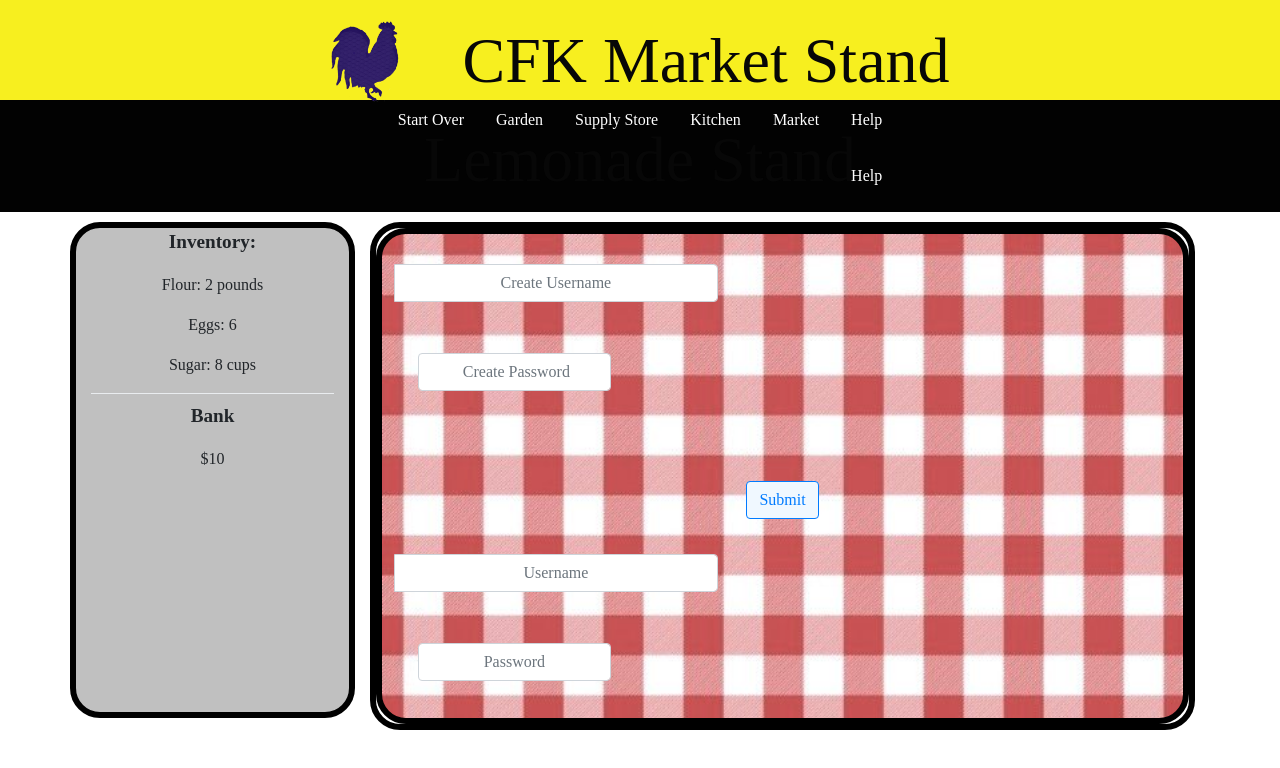
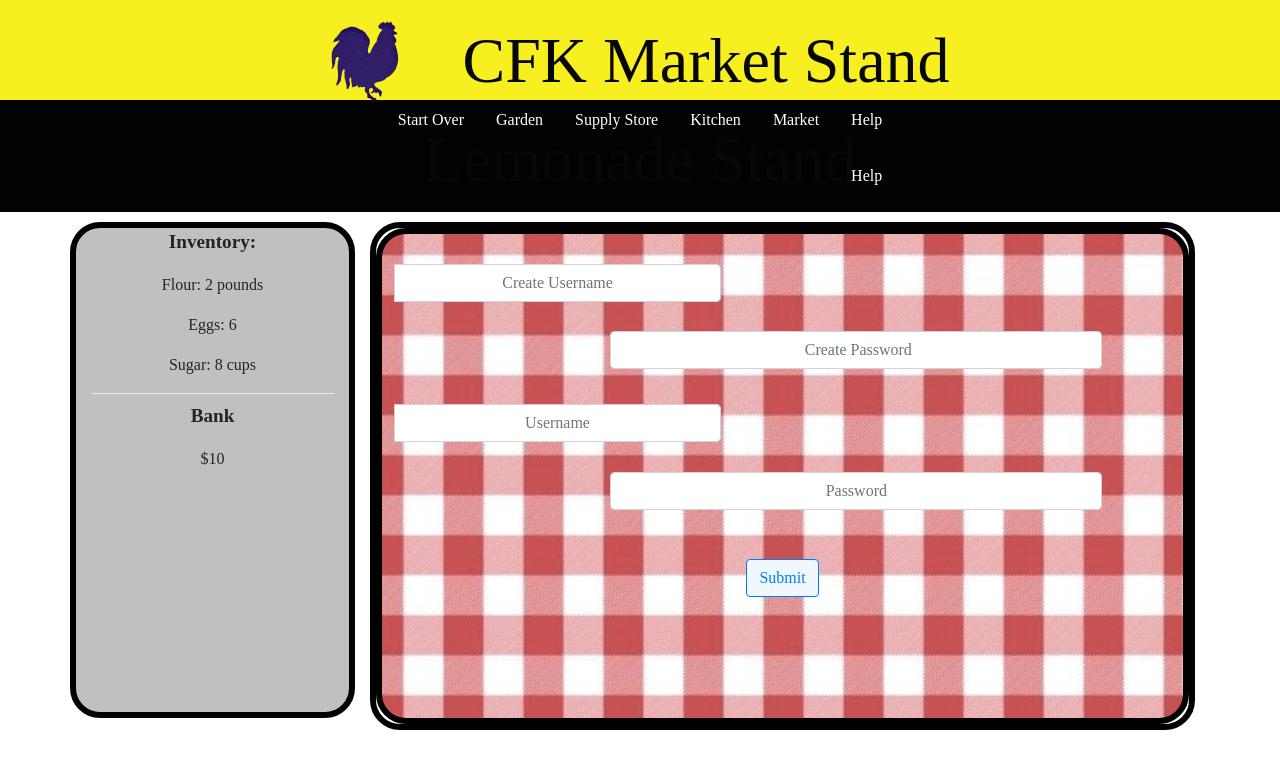
Before and after one commit to Lemonade-kids/lemonade, a React (Create React App) app in the folder client/: page / in a window 1280 px wide. Shown: the top 768 px of the page. Built offline with nearby package versions, Linux system fonts and the light colour scheme; a web font is replaced by a local one.

Commit message:
show/hide

```diff
--- a/client/src/components/LogIn.js
+++ b/client/src/components/LogIn.js
@@ -15,20 +15,35 @@ class LogIn extends Component {
 
     // This binding is necessary to make `this` work in the callback
     this.handleClick = this.handleClick.bind(this);
+    this.state = {gender: "male"};
   }
 
-  handleClick() {
-    API.newUser()//json obj
+  handleClick(event) {
+    event.preventDefault();
+    API.newUser()
     this.setState({
-      letsPlay: <StartScreen />
+      letsPlay: <StartScreen/>,
+      gender: "female"
     });
   }
 
   render() {
+    var FirstDiv = "";
+    var SecondDiv = "";
+    if(this.state.gender === "male"){
+        SecondDiv = "none";
+        FirstDiv = "block";
+    }
+    else{
+        FirstDiv = "none";
+        SecondDiv = "block";
+    }
+
     return (
+      <div gender="male" className={FirstDiv}>
         <div className="LogIn">
           <form>
-          <div className="form-group row">
+            <div style={{display:FirstDiv}} className="form-group row">
               <label className="sr-only" htmlFor="inlineFormInputGroup">Create Username</label>
               <label className="sr-only" htmlFor="inlineFormInputGroupUsername2"> Create Username</label>
               <div className="input-group mb-2 mr-sm-2">
@@ -38,15 +53,13 @@ class LogIn extends Component {
               </div>
               <div className="form-group row">
                 <label htmlFor="inputPassword" className="col-sm-2 col-form-label"></label>
-              <div className="col-sm-1"/>
+                <div className="col-sm-1" />
                 <div className="col-sm-9 password-box">
                   <input type="password" className="form-control" id="inputPassword" placeholder=" Create Password"></input>
                 </div>
               </div>
             </div>
-          <button className="btn btn-outline-primary" onClick={this.handleClick.bind(this)}>Submit</button>
-
-          <div className="form-group row">
+            <div style={{display:FirstDiv}} className="form-group row">
               <label className="sr-only" htmlFor="inlineFormInputGroup">Username</label>
               <label className="sr-only" htmlFor="inlineFormInputGroupUsername2">Username</label>
               <div className="input-group mb-2 mr-sm-2">
@@ -56,14 +69,15 @@ class LogIn extends Component {
               </div>
               <div className="form-group row">
                 <label htmlFor="inputPassword" className="col-sm-2 col-form-label"></label>
-              <div className="col-sm-1"/>
+                <div className="col-sm-1" />
                 <div className="col-sm-9 password-box">
                   <input type="password" className="form-control" id="inputPassword" placeholder="Password"></input>
                 </div>
               </div>
+              <button className="btn btn-outline-primary" onClick={this.handleClick.bind(this)}>Submit</button>
             </div>
-          <button className="btn btn-outline-primary" onClick={this.handleClick.bind(this)}>Login!</button>
 
+          <div style={{display:SecondDiv}} gender="female" className={SecondDiv}>
             <div className="loginChoice">
               <img src={Lemons} alt="lemons" className="loginLemon loginFruit" />
               <button type="button" className="btn btn-outline-secondary">Lemons</button>
@@ -73,13 +87,13 @@ class LogIn extends Component {
 
               <img src={Squashes} alt="squash" className="loginSquash loginFruit" />
               <button type="button" className="btn btn-outline-secondary">Squash</button>
+            </div>
+            <button className="btn btn-outline-primary" onClick={this.handleClick.bind(this)}>Let's play!</button>
+            </div>
+            </form>
 
         </div>
-
-        </form>
-        <button className="btn btn-outline-primary" onClick={this.handleClick.bind(this)}>Let's play!</button>
       </div>
-
     );
   }
 }
```
Lines whose indentation alone changed are shown as unchanged.
